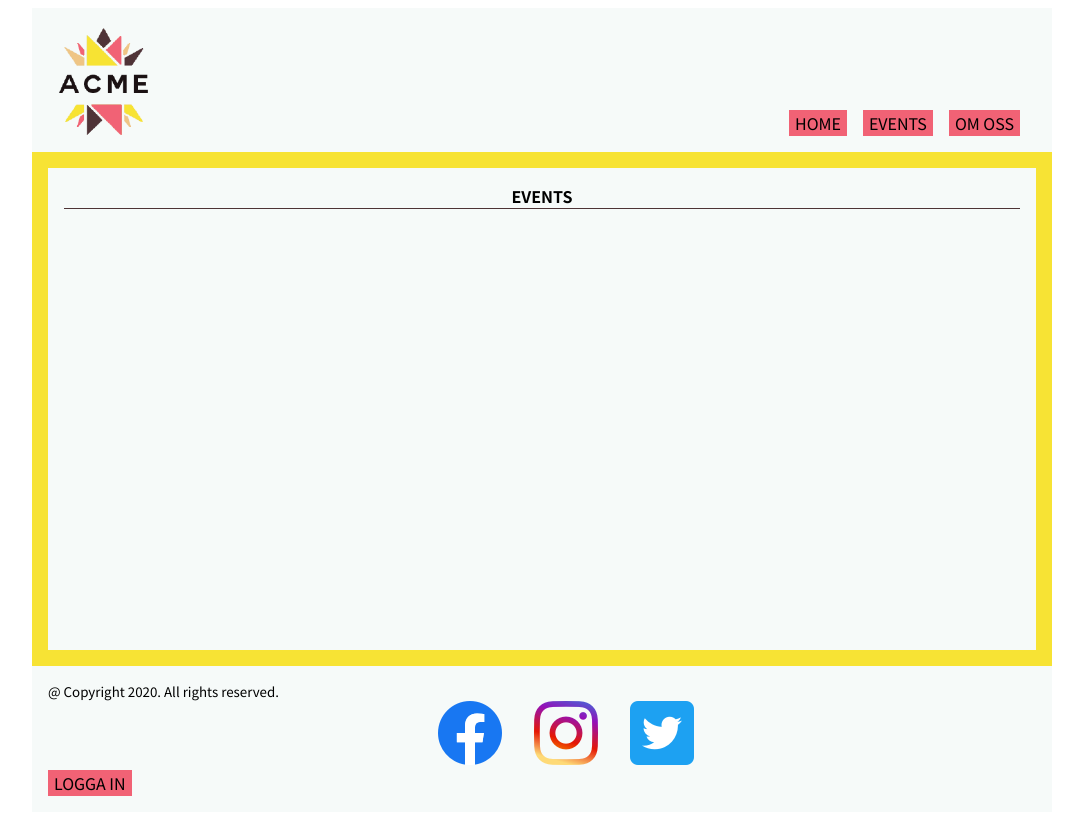
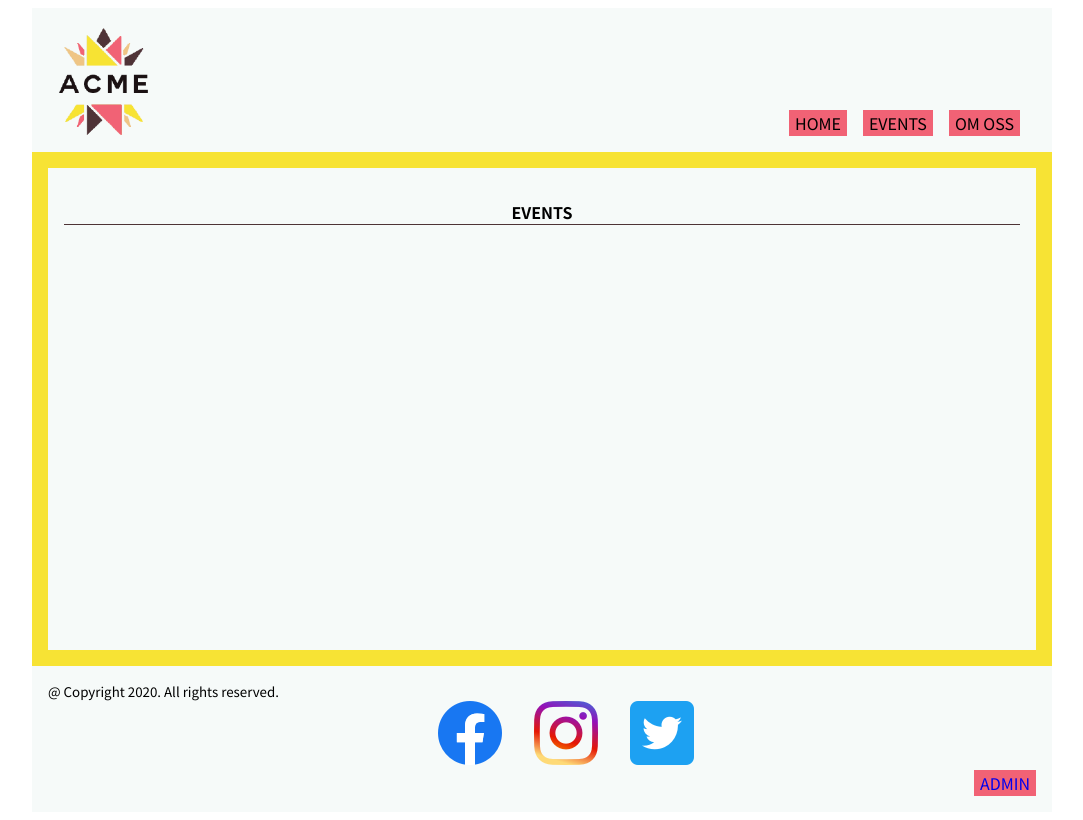
Before and after one commit to martapettersson/acme-events, a plain HTML site: page index.html in a window 1280 px wide. Both pictures are taken after a click on the button "EVENTS". Shown: the whole page, without its empty margins (98-1181 px from the left). Drawn offline with Linux system fonts and the light colour scheme.

Commit message:
added div to event listing

```diff
--- a/index.html
+++ b/index.html
@@ -43,7 +43,7 @@
 					</li>
 				</ul>
 				<a href="admin.html">
-				<button id="loginBtn" href="admin.html">Logga in</button>
+				<button id="loginBtn"><a href="admin.html">ADMIN</a></button>
 				</a>
 			</footer>
 		</div>
--- a/js/UserInterface.js
+++ b/js/UserInterface.js
@@ -1,16 +1,26 @@
 const contentDiv = document.getElementById("divContent");
 class UI {
 	//statisk klass som uppdaterar allt som visas på skärmen
+
+	static createWrapper(){
+		contentDiv.innerHTML = "";
+		let wrapper = document.createElement('div')
+		wrapper.id = 'wrapper';
+		contentDiv.append(wrapper)
+
+	}
+
 	static displayHeadline() {
-		contentDiv.innerHTML = "";
+		let wrapper = document.getElementById('wrapper')
 		let headline = document.createElement("h4");
 		headline.textContent = "EVENTS";
 		headline.classList.add("event-headline");
-		contentDiv.append(headline);
+		wrapper.append(headline);
 	}
 
 	static displayEvents() {
 		//den kanske bara ska få ett objekt som den skriver ut?
+		let wrapper = document.getElementById('wrapper')
 		let eventStorage = JSON.parse(localStorage.getItem("eventStorage"));
 		delete eventStorage.idCounter;
 		let sortedArray = UI.sortEventDates(eventStorage);
@@ -28,11 +38,12 @@ class UI {
 				<span>${data.arena}</span>
 				`;
 
-			contentDiv.append(event);
+			wrapper.append(event);
 		}
 	}
 
 	static displaySortMenu() {
+		let wrapper = document.getElementById('wrapper')
 		//Skapar en select-meny för att välja kategori att filtrera fram
 		let categories = JSON.parse(localStorage.getItem("categoryStorage"));
 		let sortDiv = document.createElement("div");
@@ -54,7 +65,7 @@ class UI {
 		});
 		sortDiv.append(categoryButton);
 
-		contentDiv.append(sortDiv);
+		wrapper.append(sortDiv);
 	}
 
 	static sortEventDates(eventStorage) {
--- a/js/script.js
+++ b/js/script.js
@@ -22,6 +22,7 @@ document.addEventListener("DOMContentLoaded", function (e) {
 	});
 	let eventBtn = document.getElementById("eventBtn");
 	eventBtn.addEventListener("click", function (e) {
+		UI.createWrapper();
 		UI.displayHeadline();
 		UI.displaySortMenu();
 		UI.displayEvents();
```
